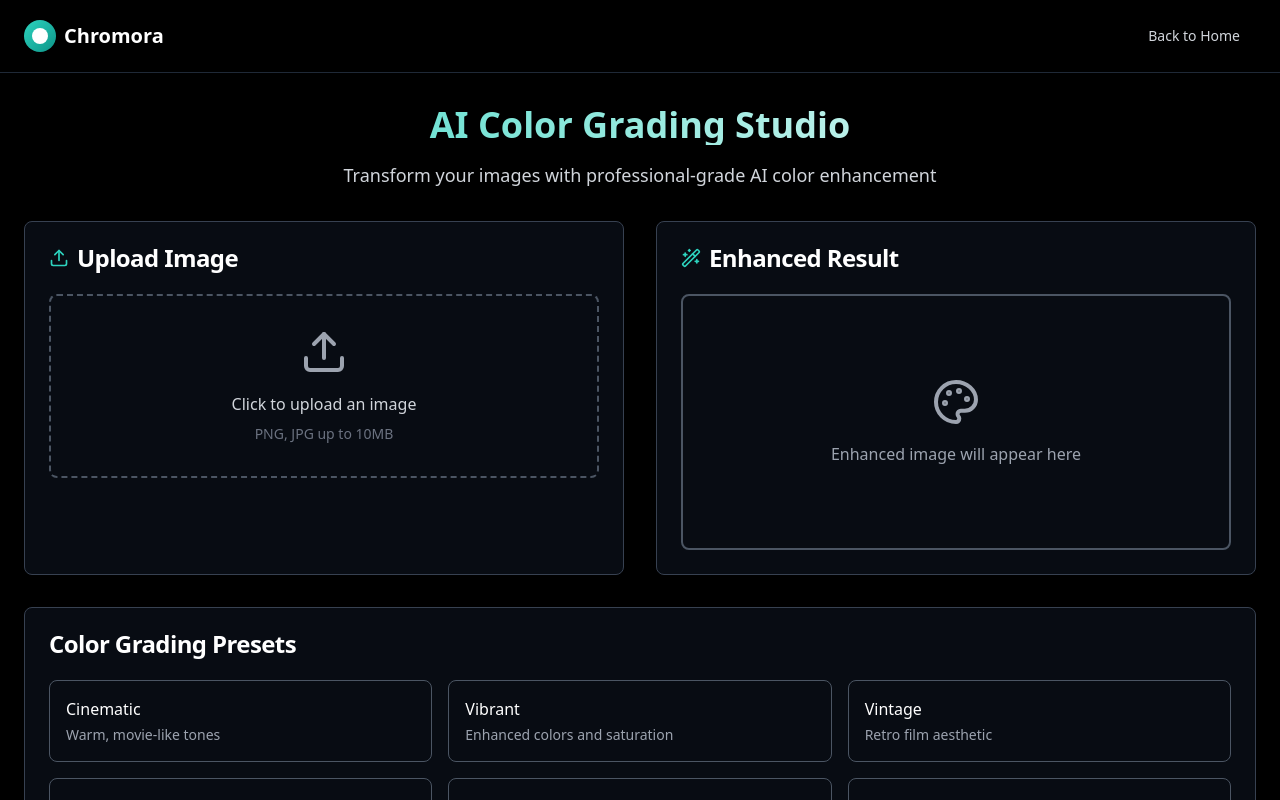
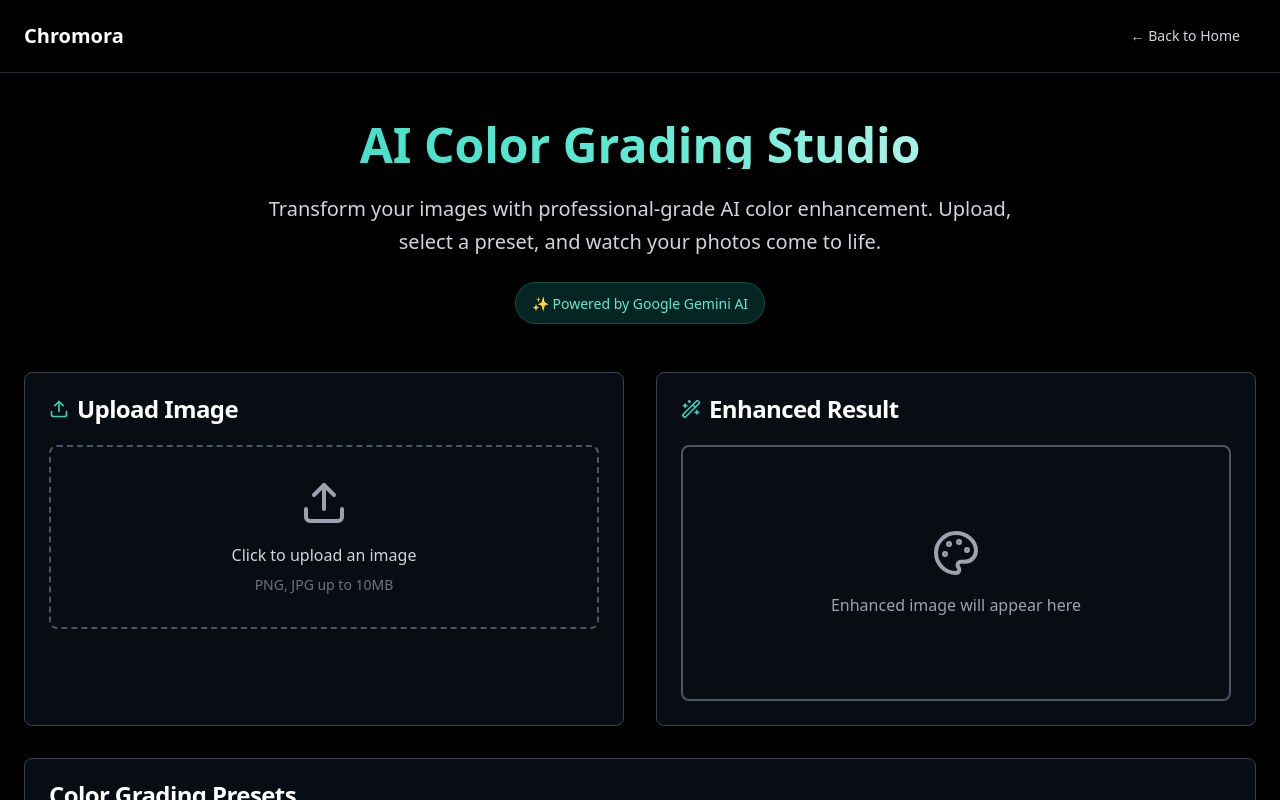
Before and after one commit to samir-786/chromora-color-match-ui, a React (Vite) app: page /mvp in a window 1280 px wide. Shown: the top 800 px of the page. Built offline with nearby package versions, Linux system fonts and the light colour scheme.

Commit message:
feat: Implement MVP color grading page
Created a color grading MVP page, updated the "Get Started" button to route to the MVP page, and applied a black theme.

```diff
--- a/src/pages/ColorGradingMVP.tsx
+++ b/src/pages/ColorGradingMVP.tsx
@@ -107,31 +107,33 @@ const ColorGradingMVP = () => {
   return (
     <div className="min-h-screen bg-black text-white">
       {/* Navigation */}
-      <nav className="flex justify-between items-center px-6 py-4 backdrop-blur-sm bg-black/20 border-b border-gray-800">
-        <Link to="/" className="flex items-center space-x-2">
-          <div className="w-8 h-8 bg-gradient-to-br from-teal-400 to-teal-600 rounded-full flex items-center justify-center">
-            <div className="w-4 h-4 bg-white rounded-full"></div>
-          </div>
+      <nav className="flex justify-between items-center px-6 py-4 backdrop-blur-sm bg-black/50 border-b border-gray-800">
+        <Link to="/" className="flex items-center">
           <span className="text-xl font-bold text-white">Chromora</span>
         </Link>
 
         <div className="flex items-center space-x-4">
           <Link to="/">
             <Button variant="ghost" className="text-gray-300 hover:text-white">
-              Back to Home
+              ← Back to Home
             </Button>
           </Link>
         </div>
       </nav>
 
-      <div className="container mx-auto px-6 py-8">
-        <div className="text-center mb-8">
-          <h1 className="text-4xl font-bold mb-4 bg-gradient-to-r from-teal-400 to-white bg-clip-text text-transparent">
+      <div className="container mx-auto px-6 py-12 max-w-7xl">
+        <div className="text-center mb-12">
+          <h1 className="text-5xl font-bold mb-6 bg-gradient-to-r from-teal-400 via-teal-300 to-white bg-clip-text text-transparent">
             AI Color Grading Studio
           </h1>
-          <p className="text-gray-300 text-lg">
-            Transform your images with professional-grade AI color enhancement
+          <p className="text-gray-300 text-xl max-w-3xl mx-auto leading-relaxed">
+            Transform your images with professional-grade AI color enhancement. Upload, select a preset, and watch your photos come to life.
           </p>
+          <div className="mt-6 flex justify-center">
+            <div className="bg-teal-500/20 border border-teal-500/30 rounded-full px-4 py-2">
+              <span className="text-teal-300 text-sm font-medium">✨ Powered by Google Gemini AI</span>
+            </div>
+          </div>
         </div>
 
         <div className="grid lg:grid-cols-2 gap-8 mb-8">
```
